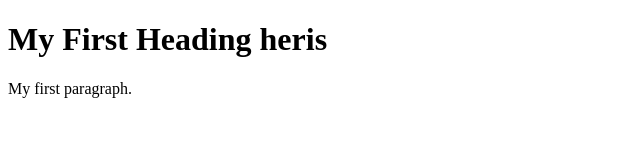
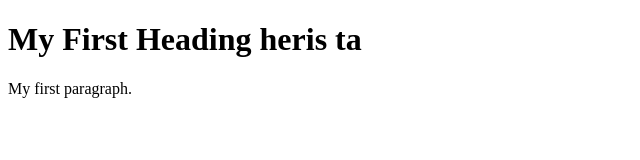
Before and after one commit to Prabigya2020/Prabigya2020.github.io, a plain HTML site: page index.html in a window 1280 px wide. Shown: the full height of the page, 0-640 px from the left. Drawn offline with Linux system fonts and the light colour scheme.

Commit message:
Update index.html

```diff
--- a/index.html
+++ b/index.html
@@ -2,7 +2,7 @@
 <html>
 <body>
 
-<h1>My First Heading heris </h1>
+<h1>My First Heading heris ta</h1>
 <p>My first paragraph.</p>
 
 </body>
```
